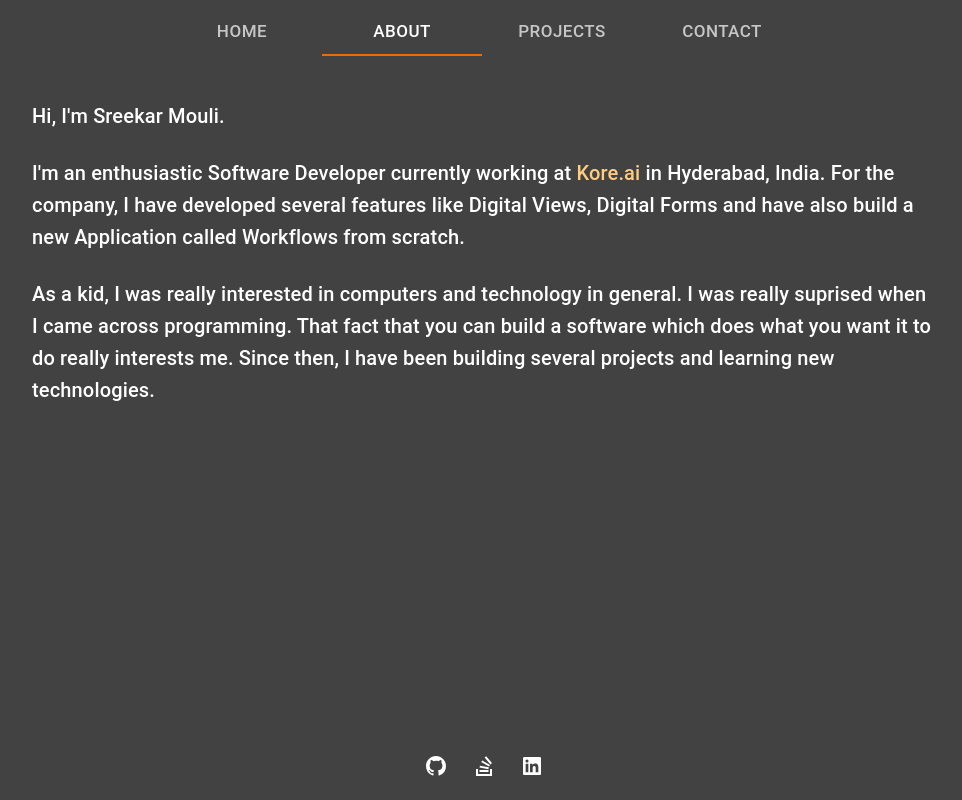
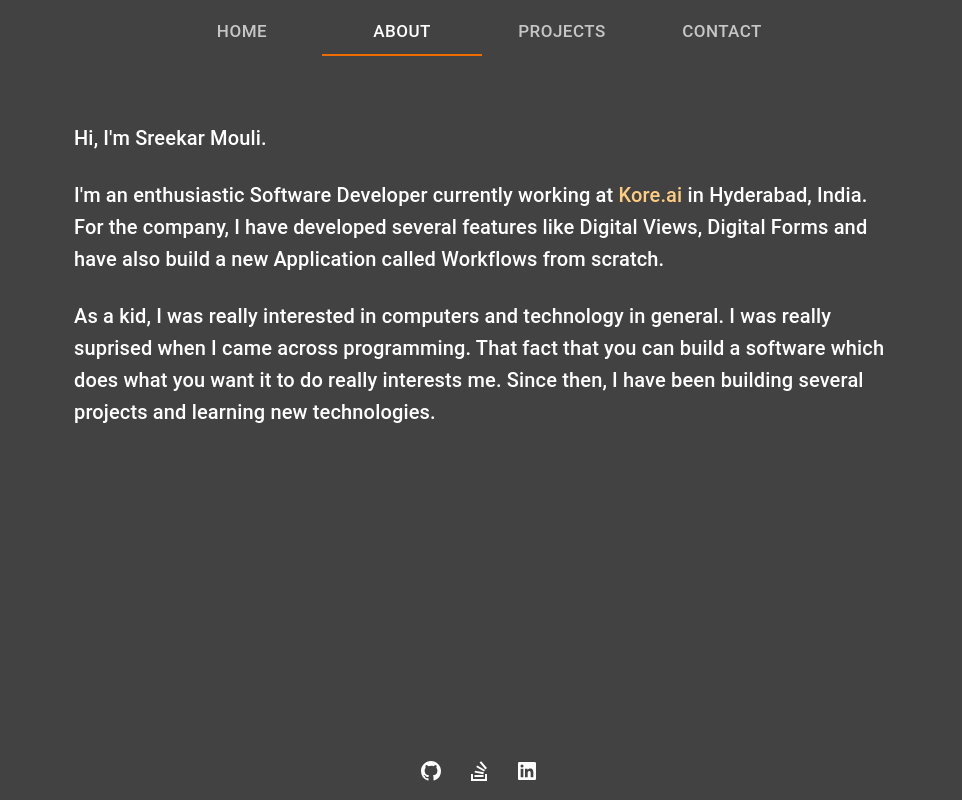
Before and after one commit to SreekarMouli98/SreekarMouli98.github.io, a React (Create React App) app: page / in a window 1280 px wide. Both pictures are taken after a click on the tab "ABOUT". Shown: the whole page, without its empty margins (158-1120 px from the left). Built offline with nearby package versions, Linux system fonts and the light colour scheme.

Commit message:
About component mobiel view. Modified Footer & Nav components.

```diff
--- a/src/Portfolio/Components/About/index.js
+++ b/src/Portfolio/Components/About/index.js
@@ -1,27 +1,35 @@
-import React from 'react';
-import { Container, Link, Typography } from '@material-ui/core';
+import React, { useContext } from 'react';
+import { Container, Link, Toolbar, Typography } from '@material-ui/core';
 import { makeStyles } from '@material-ui/core/styles';
+import Context from '../../Context';
 
-const CONTENT_WIDTH  = 900;
-const CONTENT_HEIGHT = 600;
-
-const useStyles = makeStyles({
-  content: {
-    position: 'fixed',
-    width   : `${CONTENT_WIDTH}px`,
-    left    : `calc(50% - ${CONTENT_WIDTH / 2}px)`,
-    height  : `${CONTENT_HEIGHT}px`,
-    top     : `calc(50% - ${CONTENT_HEIGHT / 2}px)`,
-  },
-});
-
+const MAX_MOBILE_VIEW_WIDTH = 670;
+const REDUCE_PADDING_WIDTH  = 1000;
 
 function About() {
+  const context = useContext(Context);
+
+  const useStyles = makeStyles({
+    content: {
+      paddingLeft : context.windowSize.width > REDUCE_PADDING_WIDTH ? '200px' : '50px',
+      paddingRight: context.windowSize.width > REDUCE_PADDING_WIDTH ? '200px' : '50px',
+    },
+  });
+
   const classes = useStyles();
 
   return (
     <React.Fragment>
+      <Toolbar />
       <Container>
+        {context.windowSize.width <= MAX_MOBILE_VIEW_WIDTH && (
+          <React.Fragment>
+            <Typography variant='h3' align='center'>
+              ABOUT
+            </Typography>
+            <Toolbar />
+          </React.Fragment>
+        )}
         <div className={classes.content}>
           <Typography variant='h6' gutterBottom>
             Hi, I'm Sreekar Mouli.
@@ -36,6 +44,7 @@ function About() {
           </Typography>
         </div>
       </Container>
+      <Toolbar />
     </React.Fragment>
   )
 }
--- a/src/Portfolio/Components/Footer/index.js
+++ b/src/Portfolio/Components/Footer/index.js
@@ -1,4 +1,4 @@
-import React from 'react';
+import React, { useContext } from 'react';
 import { IconButton, Tooltip } from '@material-ui/core';
 import {
   RiGithubFill as GithubIcon,
@@ -6,13 +6,27 @@ import {
   RiLinkedinBoxFill as LinkedInIcon,
 } from 'react-icons/ri';
 import { makeStyles } from '@material-ui/core/styles';
+import Context from '../../Context';
+
+const MAX_MOBILE_VIEW_WIDTH = 670;
+
+function Footer() {
+  const context = useContext(Context);
 
   const useStyles = makeStyles({
+    footer: {
+      position       : 'fixed',
+      bottom         : 0,
+      left           : 0,
+      right          : 0,
+      backgroundColor: context.windowSize.width > MAX_MOBILE_VIEW_WIDTH ? '#424242' : '#353535',
+      height         : '50px',
+    },
     buttonNav: {
       position: 'fixed',
       width   : '150px',
-    bottom  : '10px',
-    left    : `calc(50% - 70px)`,
+      bottom  : '5px',
+      left    : `calc(50% - 75px)`,
     },
     icon: {
       transition: '100ms',
@@ -22,13 +36,12 @@ const useStyles = makeStyles({
     }
   });
 
-function Footer() {
   const classes = useStyles();
 
   const openLinkInNewTab = link => window.open(link);
 
   return (
-    <React.Fragment>
+    <div className={classes.footer}>
       <div className={classes.buttonNav}>
         <Tooltip title='Github'>
           <IconButton
@@ -55,7 +68,7 @@ function Footer() {
           </IconButton>
         </Tooltip>
       </div>
-    </React.Fragment>
+    </div>
   );
 }
 
--- a/src/Portfolio/Components/Nav/index.js
+++ b/src/Portfolio/Components/Nav/index.js
@@ -24,7 +24,13 @@ const useStyles = makeStyles({
     position: 'fixed',
     top     : '10px',
     left    : '10px',
-  }
+    '&:hover': {
+      transform: 'scale(1.5)'
+    }
+  },
+  navbar: {
+    height: '50px',
+  },
 });
 
 function Home() {
@@ -59,7 +65,7 @@ function Home() {
   }, [context.windowSize.width]);
 
   return (
-    <div>
+    <div className={classes.navbar}>
       {context.windowSize.width >= MAX_MOBILE_VIEW_WIDTH && (
         <Tabs
           centered
```
Lines whose indentation alone changed are shown as unchanged.
